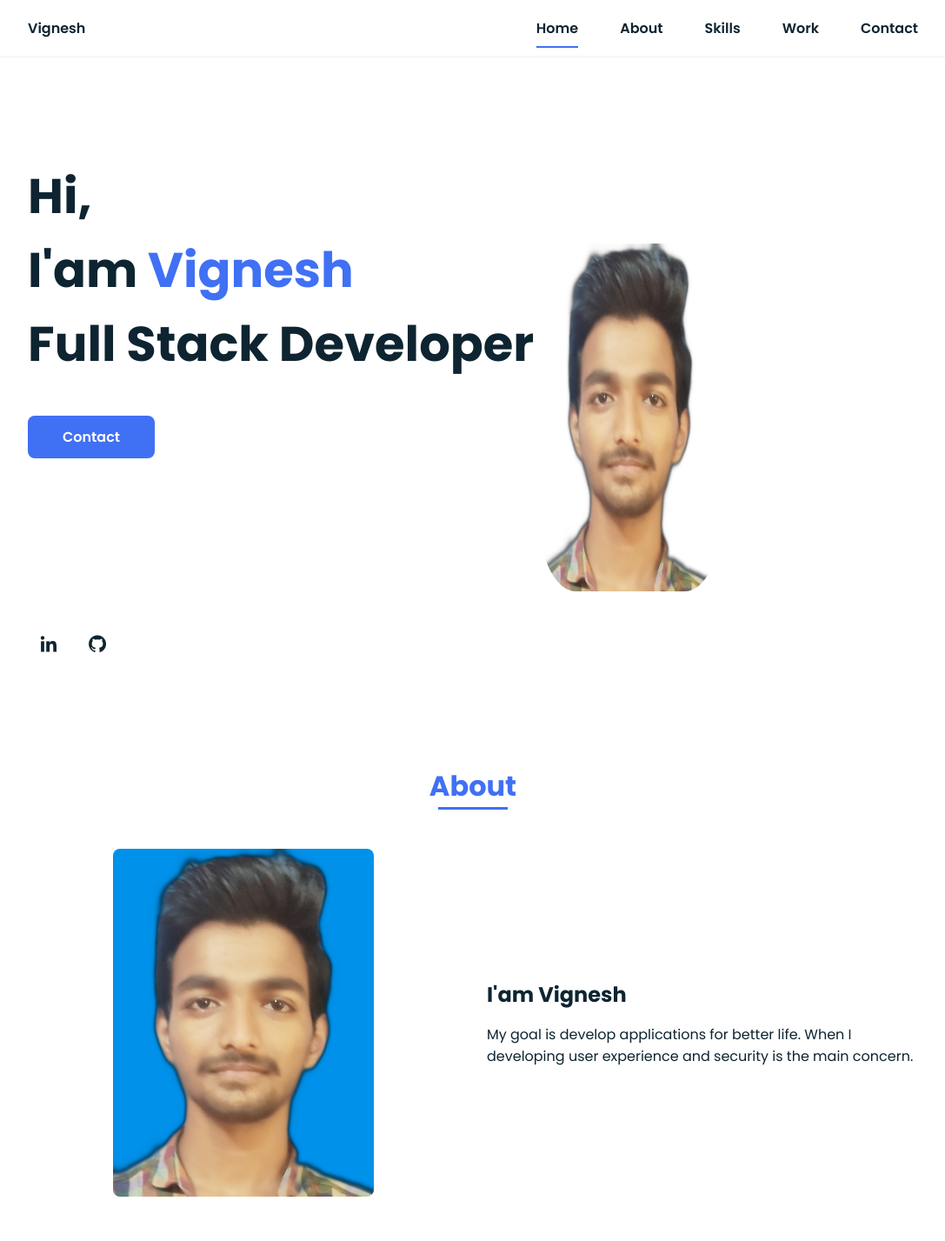
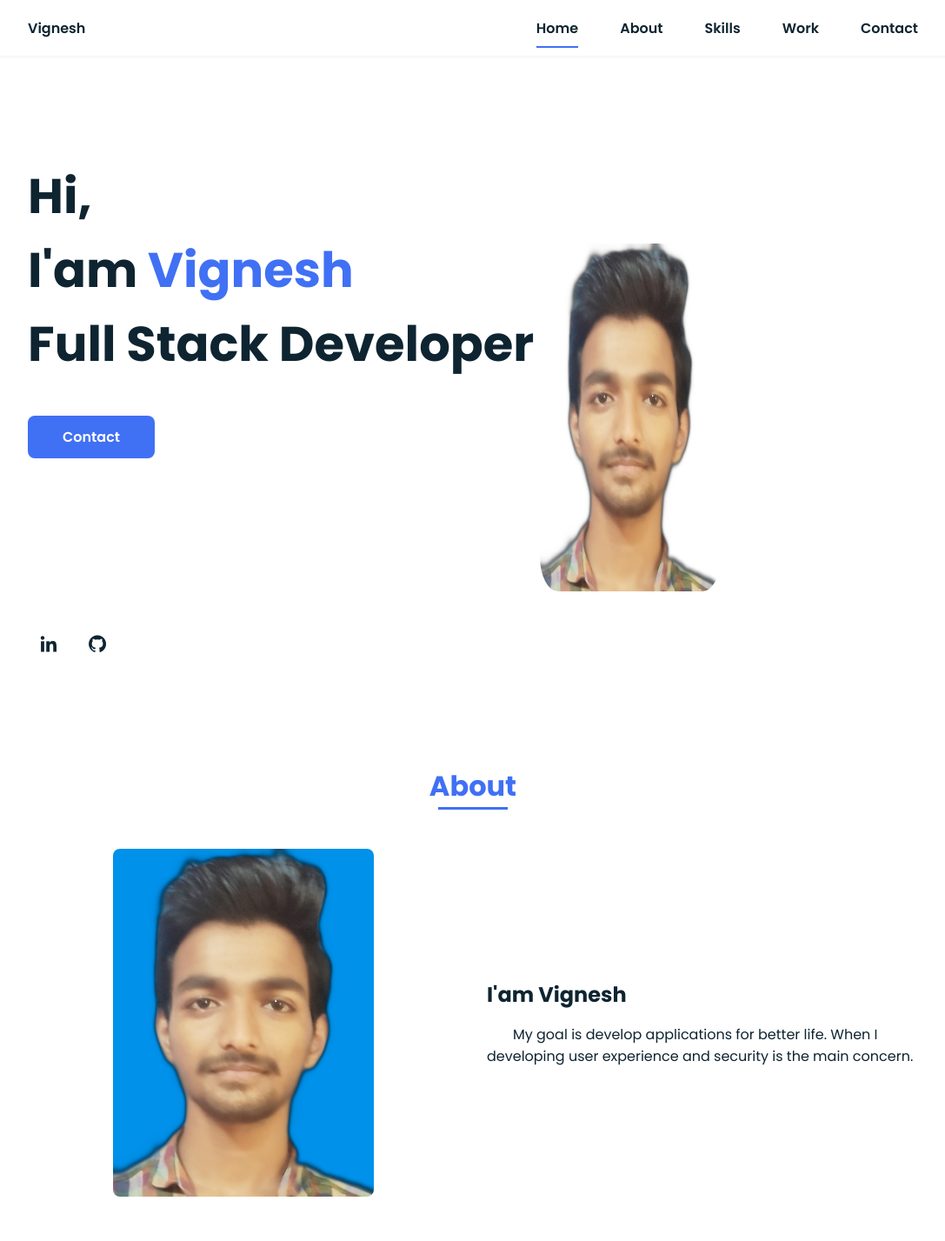
Before and after one commit to vignesh-cloud-prog/SnakeWaterGun-Game, a PHP site: page / in a window 1280 px wide. Shown: the top 1427 px of the page at 87% size, without its empty margins (96-1183 px from the left). Run offline with PHP 8.4, Linux system fonts and the light colour scheme.

Commit message:
home page ready

```diff
--- a/assets/css/styles.css
+++ b/assets/css/styles.css
@@ -278,6 +278,10 @@
                                                 text-align: center;
                                             }
 
+                                            .about__container p {
+                                                text-indent: 30px;
+                                            }
+
                                             .about__subtitle {
                                                 margin-bottom: var(--mb-2);
                                             }
@@ -491,7 +495,7 @@
                                                 }
                                                 .home__img img {
                                                     height: 25rem;
-                                            border-radius: 20%;
+                                                    border-radius: 10%;
                                                 }
                                                 .about__container,
                                                 .skills__container {
@@ -529,3 +533,4 @@
                                                         right: 10%;
                                                     }
                                                 }
+                                            }
```
Lines whose indentation alone changed are shown as unchanged.
